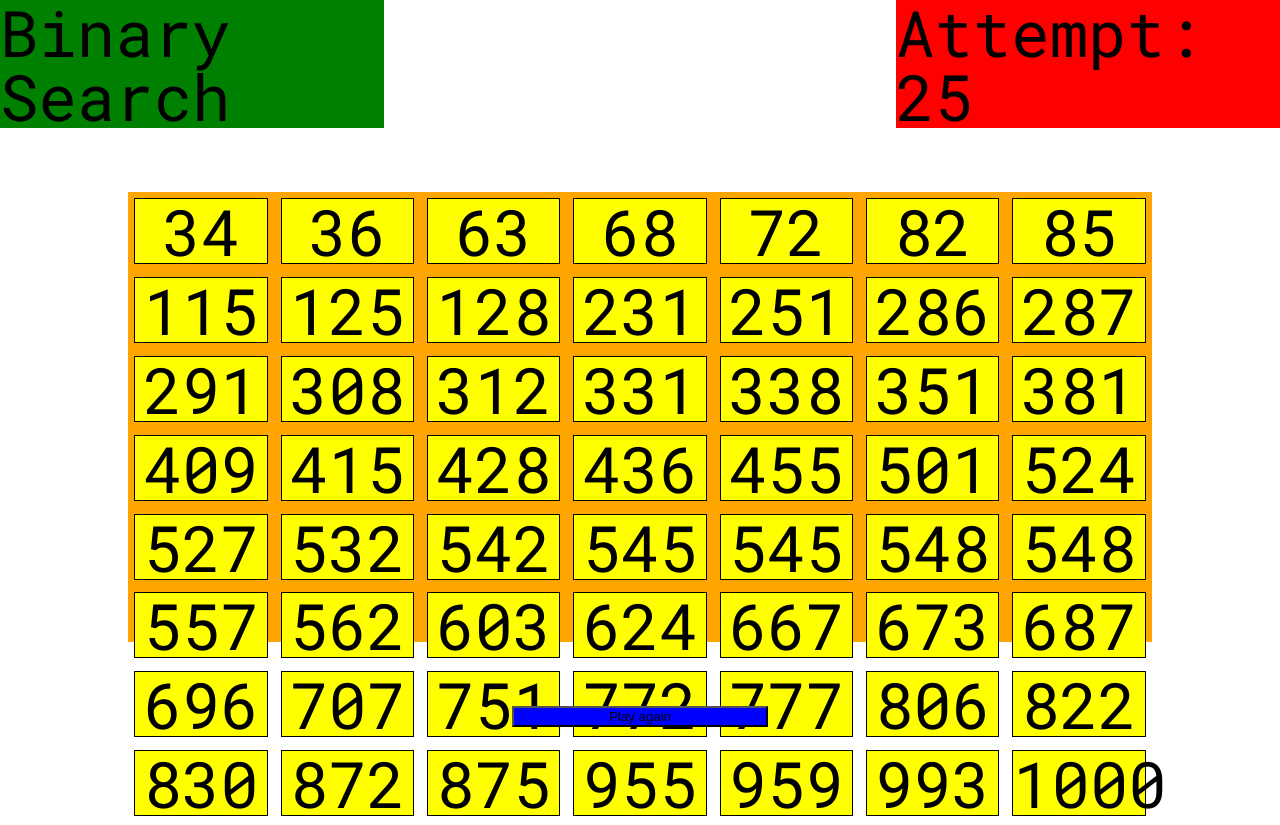
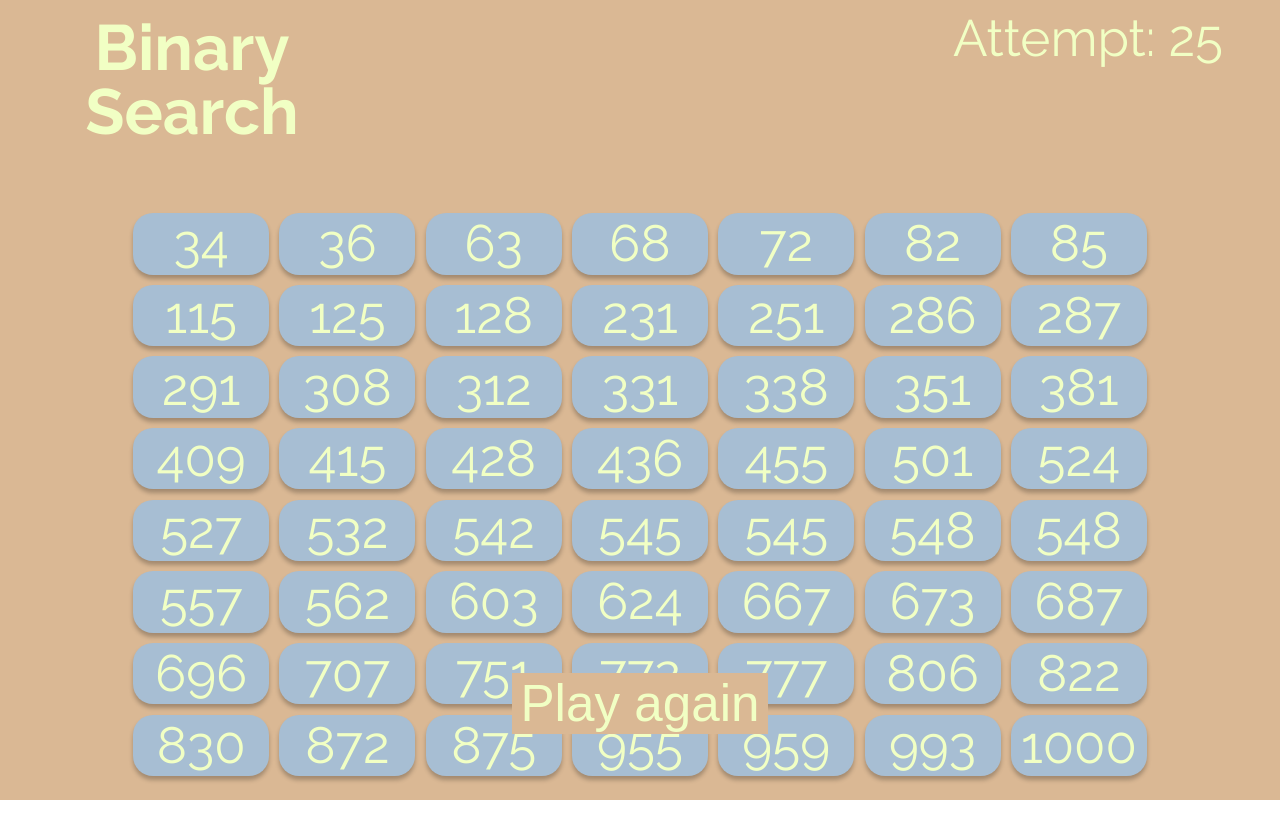
Before and after one commit to xihai01/binary-search, a React (Create React App) app in the folder guessing-game/: page / in a window 1280 px wide. After the commit the page ends 800 px from the top, so only its background shows below. Built offline with nearby package versions, Linux system fonts and the light colour scheme.

Commit message:
add classnames and implement color palette

```diff
--- a/guessing-game/package.json
+++ b/guessing-game/package.json
@@ -6,6 +6,7 @@
     "@testing-library/jest-dom": "^5.16.2",
     "@testing-library/react": "^12.1.3",
     "@testing-library/user-event": "^13.5.0",
+    "classnames": "^2.2.6",
     "react": "^17.0.2",
     "react-dom": "^17.0.2",
     "react-scripts": "5.0.0",
--- a/guessing-game/public/index.html
+++ b/guessing-game/public/index.html
@@ -25,16 +25,14 @@
     -->
     <link rel="preconnect" href="https://fonts.googleapis.com" />
     <link rel="preconnect" href="https://fonts.gstatic.com" crossorigin />
+    <link rel="preconnect" href="https://fonts.googleapis.com" />
+    <link rel="preconnect" href="https://fonts.gstatic.com" crossorigin />
     <link
-      href="https://fonts.googleapis.com/css2?family=Roboto+Mono:wght@400;700&display=swap"
+      href="https://fonts.googleapis.com/css2?family=Raleway:wght@400;700&display=swap"
       rel="stylesheet"
     />
     <!-- External CSS -->
-    <link
-      rel="stylesheet"
-      href="./reset.css"
-      type="text/css"
-    />
+    <link rel="stylesheet" href="./reset.css" type="text/css" />
     <title>React App</title>
   </head>
   <body>
--- a/guessing-game/src/App.css
+++ b/guessing-game/src/App.css
@@ -14,14 +14,16 @@ html {
 }
 
 body {
-  font-family: "Roboto Mono", monospace;
+  font-family: "Raleway", monospace;
   font-weight: 400;
   font-size: 64px;
+  color: #f1ffc4;
 }
 
 .App {
   display: grid;
   height: 100vh;
+  background-color: #dab894;
   grid-template-columns: 1fr 1fr 1fr 1fr 1fr 1fr 1fr 1fr 1fr 1fr;
   grid-template-rows: 1fr 1fr 1fr 1fr 1fr 1fr 1fr 1fr 1fr 1fr;
   grid-template-areas:
@@ -38,35 +40,56 @@ body {
 }
 
 h1 {
-  background-color: green;
+  font-weight: 700;
+  text-align: center;
+  margin-top: 0.25em;
   grid-area: title;
 }
 
 h2 {
-  background-color: red;
+  text-align: center;
+  vertical-align: center;
+  margin-top: 0.25em;
+  font-size: 0.8em;
   grid-area: attempt;
 }
 
 #main {
   display: flex;
   flex-wrap: wrap;
-  background-color: orange;
   grid-area: con;
 }
 
 #main div {
-  background-color: yellow;
+  display: flex;
+  justify-content: center;
+  align-items: center;
+  background-color: #a7bed3;
+  font-size: 0.8em;
   height: 1fr;
   width: calc(100% / 8);
   flex-grow: 1;
   text-align: center;
-  border-color: black;
-  border-width: 0.1px;
-  border-style: solid;
+  border: 0;
+  border-radius: 20px;
+  box-shadow: 0px 4px 4px rgba(0, 0, 0, 0.25);
   margin: 0.1em;
+  padding: 0.1em;
+}
+
+#main div:hover {
+  cursor: pointer;
+}
+
+#main div:active {
+  cursor: pointer;
+  box-shadow: inset 0px 0px 5px #c1c1c1;
 }
 
 input {
-  background-color: blue;
+  color: #f1ffc4;
+  border: 0;
+  background: inherit;
+  font-size: 0.8em;
   grid-area: button;
 }
```
Also changed, not shown: 1 other file (tests, documents, lock files or other folders).
